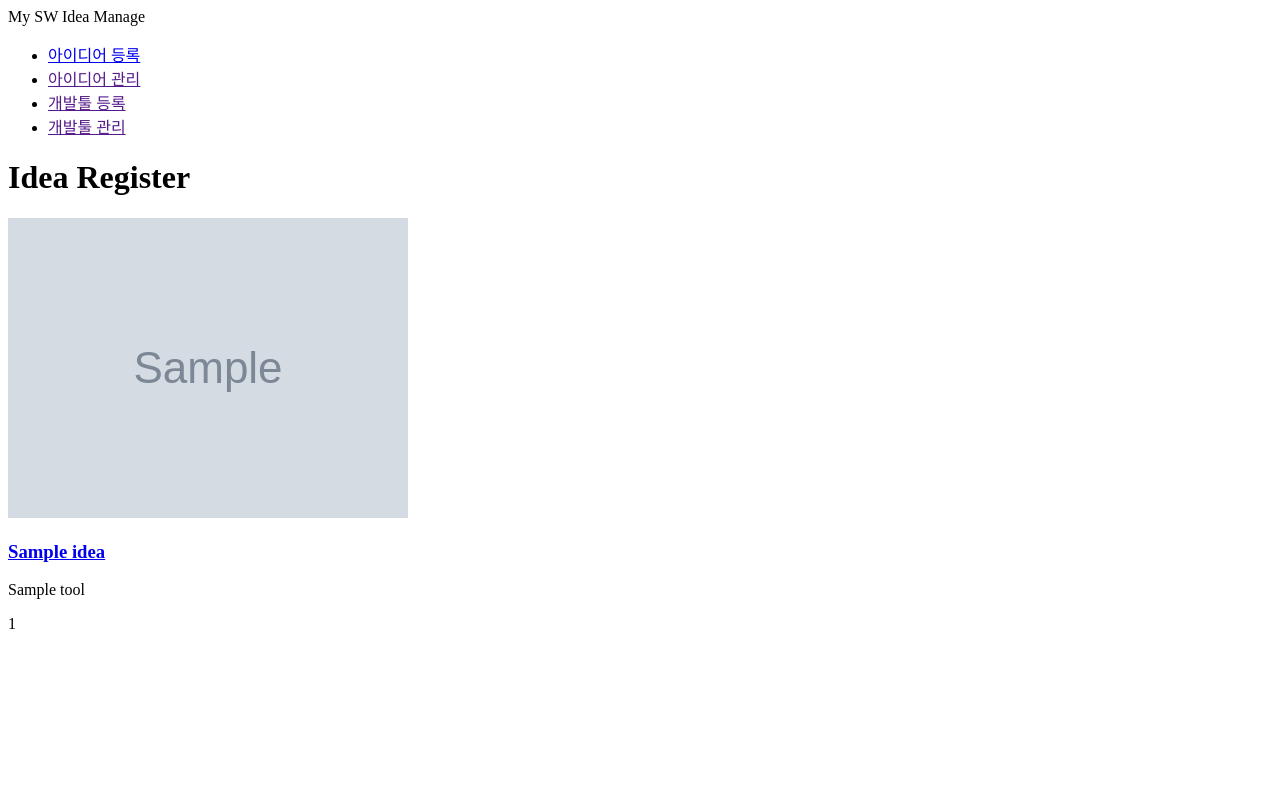
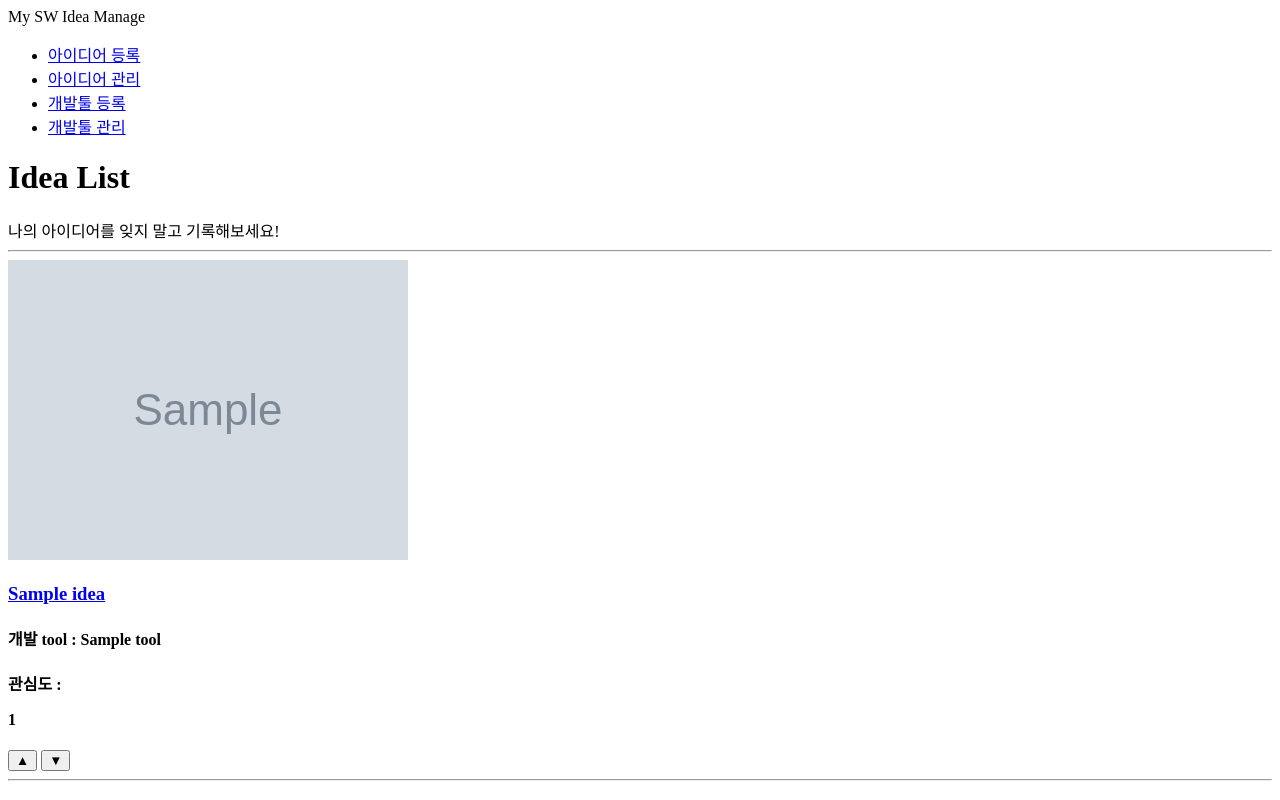
Before and after one commit to gkrry2723/SWIDEA_SITE, a Django app: page / in a window 1280 px wide. Run offline with Django 3.2, Linux system fonts and the light colour scheme; tables that the repository leaves empty hold one stand-in row (values such as "Sample post"); grey boxes marked "Sample" are stand-in pictures; some libraries are stand-ins or nearby versions.

Commit message:
tool 모든 구현 완료

```diff
--- a/sites/templates/ideas/idea_list.html
+++ b/sites/templates/ideas/idea_list.html
@@ -1,11 +1,44 @@
 {%extends "layout.html"%}
 {% block content %}
-    <h1>Idea Register</h1>
+    <h1>Idea List</h1>
+    <span> 나의 아이디어를 잊지 말고 기록해보세요!</span>
+    <hr/>
+
     {% for idea in all_ideas %}
         <img src = "{{ idea.image.url }}" height="300">
         <a href="{% url "sites:idea_detail" idea.id %}"><h3>{{ idea.title }}</h3></a>
-        <p> {{ idea.devtool }}</p>
-        <p>{{ idea.interest }}</p>
-        <!-- js로 숫자 바꿔줘야할듯 -->
+        <h4> 개발 tool : {{ idea.devtool }}</h4>
+        <h4> 관심도 : <p id="interest-{{idea.id}}">{{ idea.interest }}</p></h4>
+
+        <button id="up-{{idea.id}}" onclick=up({{ idea.id }}) name={{idea.id}}> ▲ </button>
+        <button id="down-{{idea.id}}" name={{idea.id}}> ▼ </button>
+        <hr/>
     {% endfor %}
 {% endblock %}
+
+{% block js %}
+<script src="https://code.jquery.com/jquery-3.2.1.min.js"></script>
+<script type="text/javascript">
+    function up(num){
+        console.log("get in 1");
+        let pk = num;
+
+        $.ajax({
+        type: "POST",
+        url: "/idea",
+        contentType: "application/json",
+        data: {
+            "pk": pk,
+            "csrfmiddlewaretoken": "{{ csrf_token }}",
+        },
+        success: function (response) {
+            console.log("get in 2");
+            let change = $('#interest-' + num).val() +1;
+            console.log(change);
+            $('#interest-'+pk).val(change);
+            }
+        })
+        console.log();
+    }
+</script>
+{% endblock %}
--- a/sites/urls.py
+++ b/sites/urls.py
@@ -10,4 +10,10 @@ urlpatterns = [
     path("idea/create", view=views.idea_create, name="idea_create"),
     path("idea/<int:pk>/edit", view=views.idea_edit, name="idea_edit"),
     path("idea/<int:pk>/delete", view=views.idea_delete, name="idea_delete"),
+
+    path("tool", view= views.tool_list, name="tool_list"),
+    path("tool/<int:pk>", view=views.tool_detail, name="tool_detail"),
+    path("tool/create", view=views.tool_create, name="tool_create"),
+    path("tool/<int:pk>/edit", view=views.tool_edit, name="tool_edit"),
+    path("tool/<int:pk>/delete", view=views.tool_delete, name="tool_delete"),
 ]
--- a/sites/views.py
+++ b/sites/views.py
@@ -1,4 +1,5 @@
 from sites.forms import IdeaForm
+from sites.forms import ToolForm
 from django.shortcuts import render, redirect, get_object_or_404
 from django.urls.base import reverse
 from .models import Idea
@@ -6,6 +7,7 @@ from .models import Tool
 
 # Create your views here.
 
+# ------------------------------- idea -------------------------------
 def idea_list(request):
     all_ideas = Idea.objects.all()
     ctx = {
@@ -15,8 +17,11 @@ def idea_list(request):
 
 def idea_detail(request, pk):
     idea = get_object_or_404(Idea, id=pk)
+    tool_id = idea.devtool.id
+    print("___________________________________________" ,tool_id)
     ctx = {
-        "idea":idea
+        "idea":idea,
+        "tool_id":tool_id,
     }
     return render(request, template_name="ideas/idea_detail.html", context=ctx)
 
@@ -54,3 +59,56 @@ def idea_delete(request,pk):
     idea = get_object_or_404(Idea, id=pk)
     idea.delete()
     return redirect('sites:idea_list')
+
+
+# ------------------------------- tool -------------------------------
+def tool_list(request):
+    all_tools = Tool.objects.all()
+    ctx = {
+        "all_tools":all_tools
+    }
+    return render(request, template_name="tools/tool_list.html", context=ctx)
+
+def tool_detail(request, pk):
+    tool = get_object_or_404(Tool, id=pk)
+    ideas = Idea.objects.filter(devtool = tool)
+    ctx = {
+        "tool":tool,
+        "ideas":ideas,
+    }
+    return render(request, template_name="tools/tool_detail.html", context=ctx)
+
+def tool_create(request):
+    # 만약 create 페이지에서 create를 누르면
+    if request.method == "POST":
+        form = ToolForm(request.POST, request.FILES)
+        if form.is_valid():
+            idea = form.save()
+            return redirect('sites:tool_list')
+    else:
+        form = ToolForm()
+        ctx = {
+            'form':form
+            }
+
+        return render(request, template_name="tools/tool_create.html", context = ctx)
+
+def tool_edit(request,pk):
+    tool = get_object_or_404(Tool, id=pk)
+    if request.method == "POST":
+        form = ToolForm(request.POST, instance=tool)
+        if form.is_valid():
+            tool = form.save()
+            return redirect('sites:tool_detail', pk)
+    else:
+        form = ToolForm(instance=tool)
+        ctx = {
+            'form':form
+            }
+
+        return render(request, template_name="tools/tool_create.html", context = ctx)
+
+def tool_delete(request,pk):
+    tool = get_object_or_404(Tool, id=pk)
+    tool.delete()
+    return redirect('sites:tool_list')
--- a/templates/layout.html
+++ b/templates/layout.html
@@ -9,12 +9,14 @@
 
     <ul>
         <li><a href= "{% url "sites:idea_create" %}">아이디어 등록</a></li>
-        <li><a href= "">아이디어 관리</a></li>
-        <li><a href= "">개발툴 등록</a></li>
-        <li><a href= "">개발툴 관리</a></li>
+        <li><a href= "{% url "sites:idea_list" %}">아이디어 관리</a></li>
+        <li><a href= "{% url "sites:tool_create" %}">개발툴 등록</a></li>
+        <li><a href= "{% url "sites:tool_list" %}">개발툴 관리</a></li>
     </ul>
 
     {% block content %}
     {% endblock %}
 </body>
+    {% block js %}
+    {% endblock %}
 </html>
```
Also changed, not shown: sites/templates/ideas/idea_detail.html (+4 -3 lines), sites/templates/tools/tool_create.html (added, +15 -0 lines), sites/templates/tools/tool_detail.html (added, +19 -0 lines), sites/templates/tools/tool_list.html (added, +10 -0 lines).
